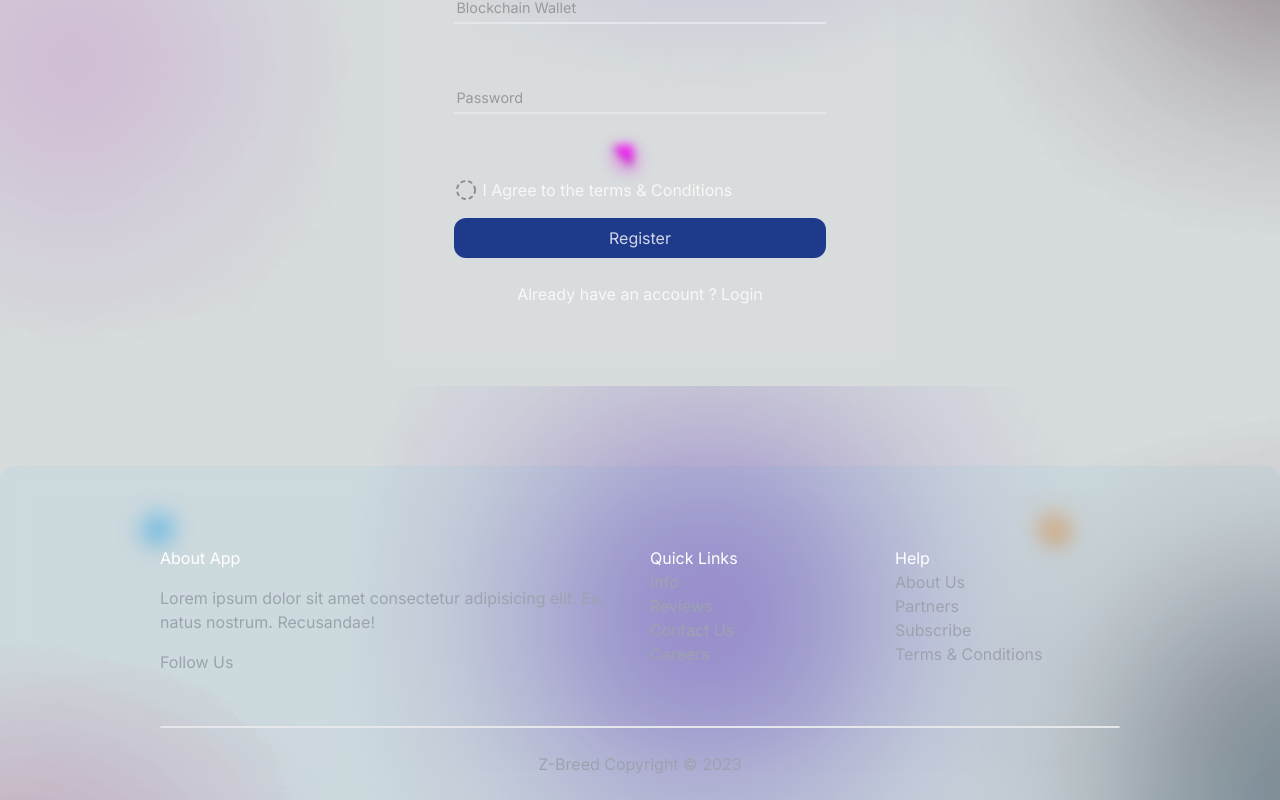
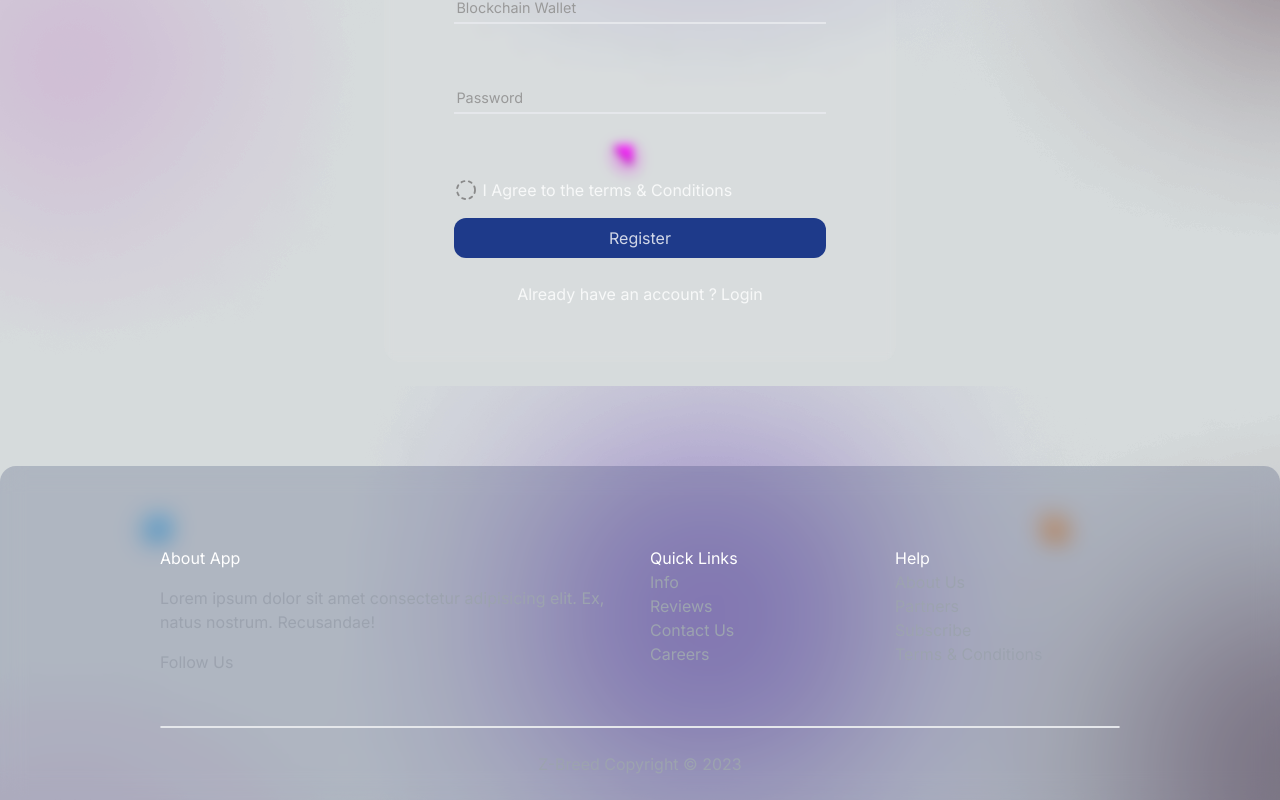
Before and after one commit to JoshdfG/Booking-app, a Next.js app: page /admin in a window 1280 px wide. Shown: the part 504-1304 px from the top of the page. Built offline with nearby package versions, Linux system fonts and the light colour scheme.

Commit message:
modified:   src/app/admin/page.tsx modified:   src/app/footer.tsx modified:   yarn.lock

```diff
--- a/src/app/footer.tsx
+++ b/src/app/footer.tsx
@@ -4,7 +4,7 @@ const Footer = () => {
   return (
     <>
       <section
-        className="footer bg-white/10 backdrop-blur-md relative w-full  text-gray-400 rounded-t-2xl mt-auto"
+        className=" bg-blue-950/20 backdrop-blur-md relative w-full  text-gray-400 rounded-t-2xl mt-auto"
         id="about"
       >
         <div className=" w-[80%] md:w-[75%] mx-auto mt-12 pt-20">
```
Also changed, not shown: src/app/admin/page.tsx (+0 -56 lines), 1 other file (tests, documents, lock files or other folders).
